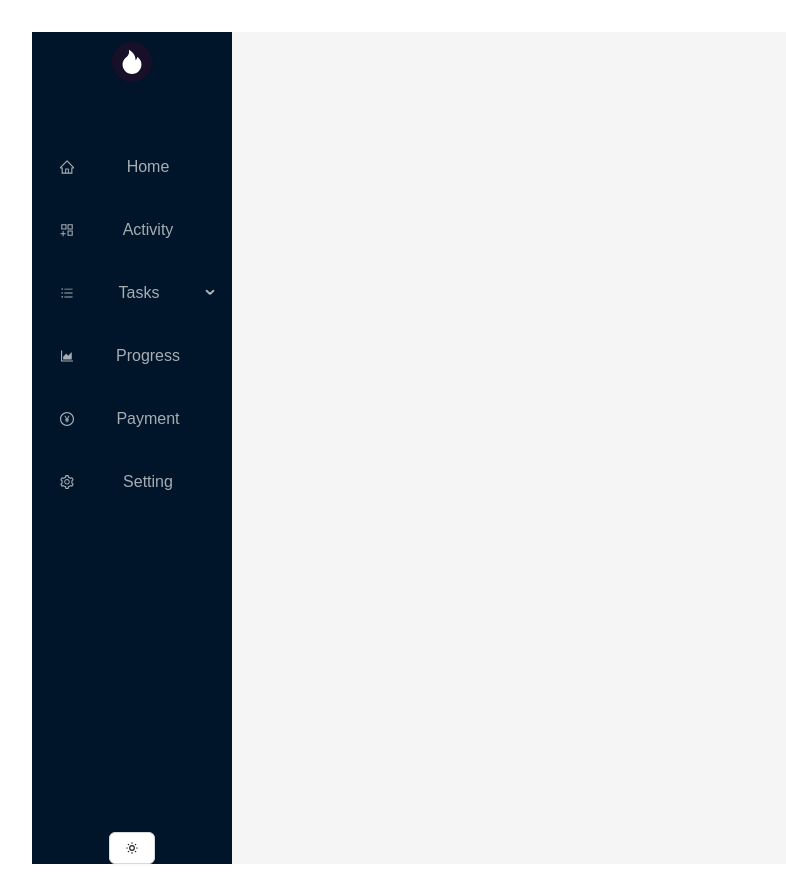
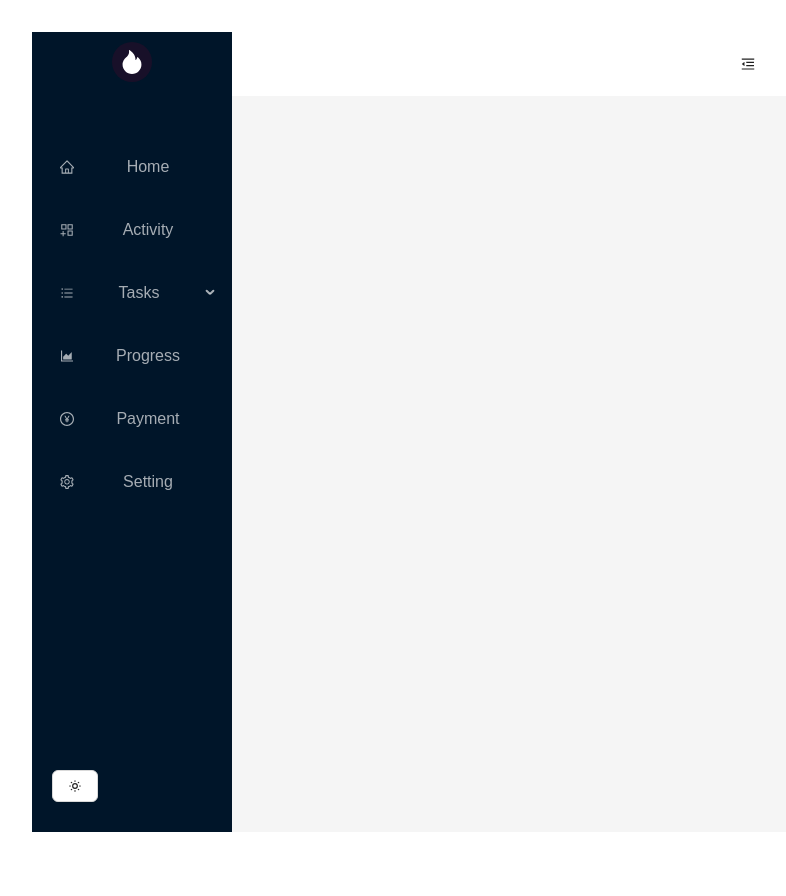
Before and after one commit to Mazharul180203/Shop-Management, a React (Vite) app in the folder client/: page / in a window 1280 px wide. Shown: the whole page, without its empty margins (0-786 px from the left). After the commit the page ends 864 px from the top, so only its background shows below. Built offline with nearby package versions, Linux system fonts and the light colour scheme.

Commit message:
navbar
navbar

```diff
--- a/client/src/assets/CSS/index.css
+++ b/client/src/assets/CSS/index.css
@@ -41,3 +41,17 @@
     font-size: 1rem;
     position: relative;
 }
+
+.toggle-theme-btn {
+    position: absolute;
+    bottom: 30px;
+    left: 20px;
+    display: flex;
+    align-items: center;
+    justify-content: center;
+    font-size: 1rem;
+}
+
+.toggle {
+    margin-left: 15px;
+}
--- a/client/src/layout/SideNavbar.jsx
+++ b/client/src/layout/SideNavbar.jsx
@@ -1,26 +1,45 @@
 import React, {useState} from 'react';
-import {Layout} from 'antd'
+import {Button, Layout, theme} from 'antd'
 import Logo from "./Logo.jsx";
 import MenuList from "./MenuList.jsx";
 import ToggleThemeButton from "./ToggleThemeButton.jsx";
+import {MenuFoldOutlined, MenuUnfoldOutlined} from "@ant-design/icons";
 
 const {Header,Sider} = Layout
 
 const SideNavbar = () => {
     const [darkTheme,setDarkTheme] = useState(true);
+    const [collapsed,setCollapsed] = useState(false)
 
     const toggleTheme = () => {
         setDarkTheme(!darkTheme)
     }
 
+    const {
+        token: {colorBgContainer},
+    } = theme.useToken();
+
     return (
         <Layout>
-            <Sider theme={darkTheme ? 'dark' : 'light'} className="sidebar">
+            <Sider
+                collapsed={collapsed}
+                collapsible
+                trigger={null}
+                theme={darkTheme ? 'dark' : 'light'} className="sidebar">
                 <Logo />
                 <MenuList darkTheme = {darkTheme}/>
                 <ToggleThemeButton darkTheme={darkTheme}
                 toggleTheme={toggleTheme}/>
             </Sider>
+            <Layout>
+                <Header style={{padding:0,background:colorBgContainer}}>
+                    <Button type='text' className="toggle"
+                            onClick={() => setCollapsed(!collapsed)}
+                            icon={collapsed ? <MenuUnfoldOutlined /> :
+                    <MenuFoldOutlined/>}
+                    />
+                </Header>
+            </Layout>
         </Layout>
     );
 };
```
